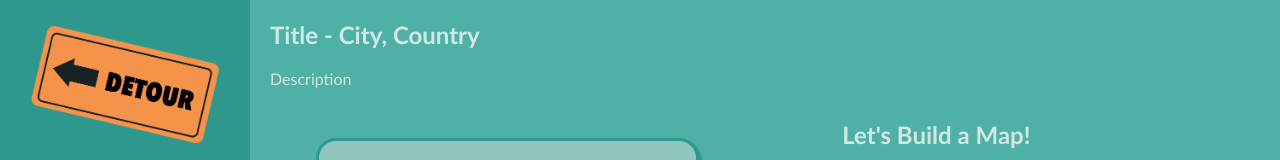
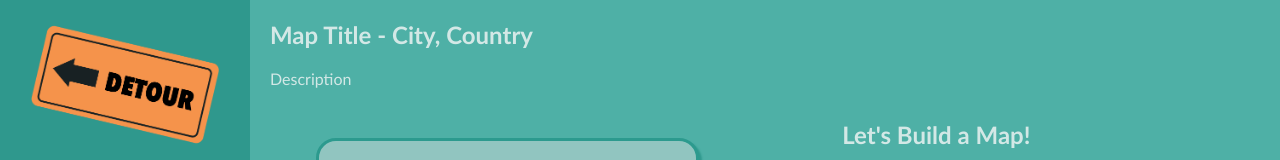
Before and after one commit to AdamHG2411/detour-front-web, a React (Create React App) app: page /new in a window 1280 px wide. Shown: the top 160 px of the page. Built offline with nearby package versions, Linux system fonts and the light colour scheme.

Commit message:
change form to minimize state

```diff
--- a/src/Components/App/App.js
+++ b/src/Components/App/App.js
@@ -12,8 +12,24 @@ class App extends Component {
 		super(props);
 		console.log(this.props);
 		this.state = {
-			selectedCity: ''
+			title: 'Map Title',
+			city: 'City',
+			country: 'Country',
+			description: 'Description'
 		};
+		this.handleChange = this.handleChange.bind(this);
+		this.createMap = this.createMap.bind(this);
+	}
+
+	handleChange(obj) {
+		console.log('App: handleChange');
+		this.setState({
+			[obj.name]: obj.value
+		});
+	}
+
+	createMap() {
+		console.log('App: createMap');
 	}
 
 	render() {
@@ -41,7 +57,12 @@ class App extends Component {
 				</aside>
 				<main className="App-Content">
 					<Router>
-						<NewMap path="/new" />
+						<NewMap
+							path="/new"
+							handleChange={this.handleChange}
+							createMap={this.createMap}
+							{...this.state}
+						/>
 						<MapView path="/:collectionId/map" />
 						<ListView path="/:collectionId/list" />
 					</Router>
--- a/src/Components/NewMap/NewMap.js
+++ b/src/Components/NewMap/NewMap.js
@@ -4,21 +4,21 @@ import './NewMap.css';
 class NewMap extends Component {
 	constructor(props) {
 		super(props);
-		console.log(this.props);
-		this.state = {
-			title: 'Title',
-			city: 'City',
-			country: 'Country',
-			description: 'Description'
-		};
-		this.handleChange = this.handleChange.bind(this);
+		this.detailMap = this.detailMap.bind(this);
+		this.submitMap = this.submitMap.bind(this);
 	}
 
-	handleChange(evt) {
+	detailMap(evt) {
 		evt.preventDefault();
-		this.setState({
-			[evt.target.name]: evt.target.value
+		this.props.handleChange({
+			name: evt.target.name,
+			value: evt.target.value
 		});
+	}
+
+	submitMap(evt) {
+		evt.preventDefault();
+		this.props.createMap();
 	}
 
 	render() {
@@ -26,19 +26,19 @@ class NewMap extends Component {
 			<div className="NewMap">
 				<div className="NewMap-Left">
 					<h2>
-						{this.state.title} - {this.state.city}, {this.state.country}
+						{this.props.title} - {this.props.city}, {this.props.country}
 					</h2>
-					<p>{this.state.description}</p>
-					<form className="NewMap-Form">
+					<p>{this.props.description}</p>
+					<form className="NewMap-Form" onSubmit={this.submitMap}>
 						<h3>New Map</h3>
 						<label>Map Title</label>
-						<input className="NewMap-FormField" type="text" name="title" onChange={this.handleChange} />
+						<input className="NewMap-FormField" type="text" name="title" onChange={this.detailMap} />
 						<label>City</label>
-						<input className="NewMap-FormField" type="text" name="city" onChange={this.handleChange} />
+						<input className="NewMap-FormField" type="text" name="city" onChange={this.detailMap} />
 						<label>Country</label>
-						<input className="NewMap-FormField" type="text" name="country" onChange={this.handleChange} />
+						<input className="NewMap-FormField" type="text" name="country" onChange={this.detailMap} />
 						<label>Description</label>
-						<textarea rows={5} name="description" onChange={this.handleChange} />
+						<textarea rows={5} name="description" onChange={this.detailMap} />
 						<input className="NewMap-SubmitForm" type="submit" />
 					</form>
 				</div>
```
